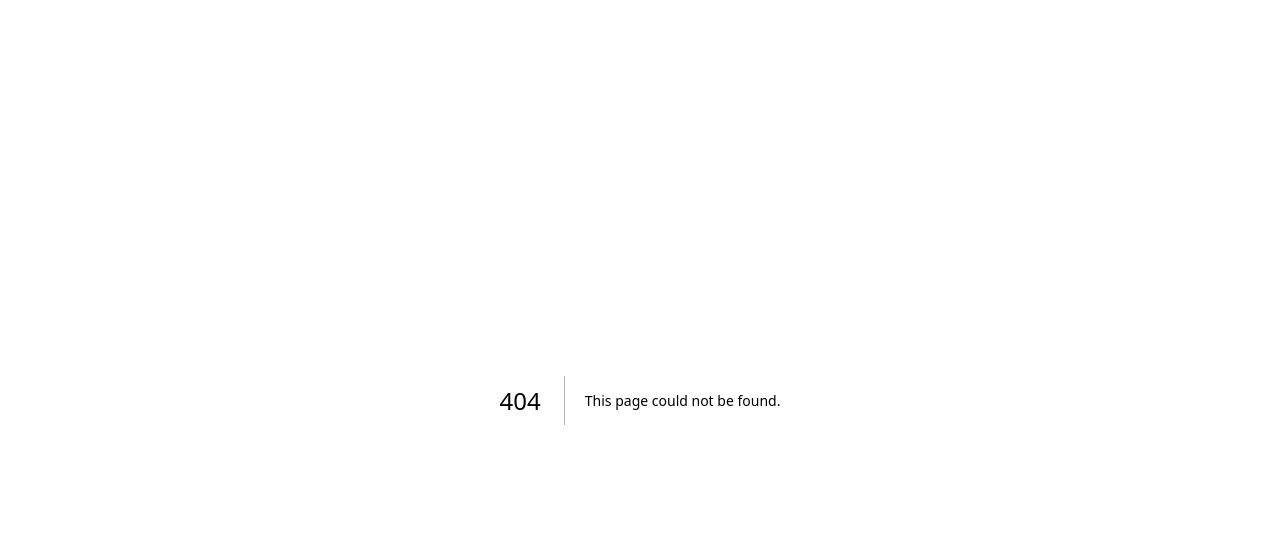
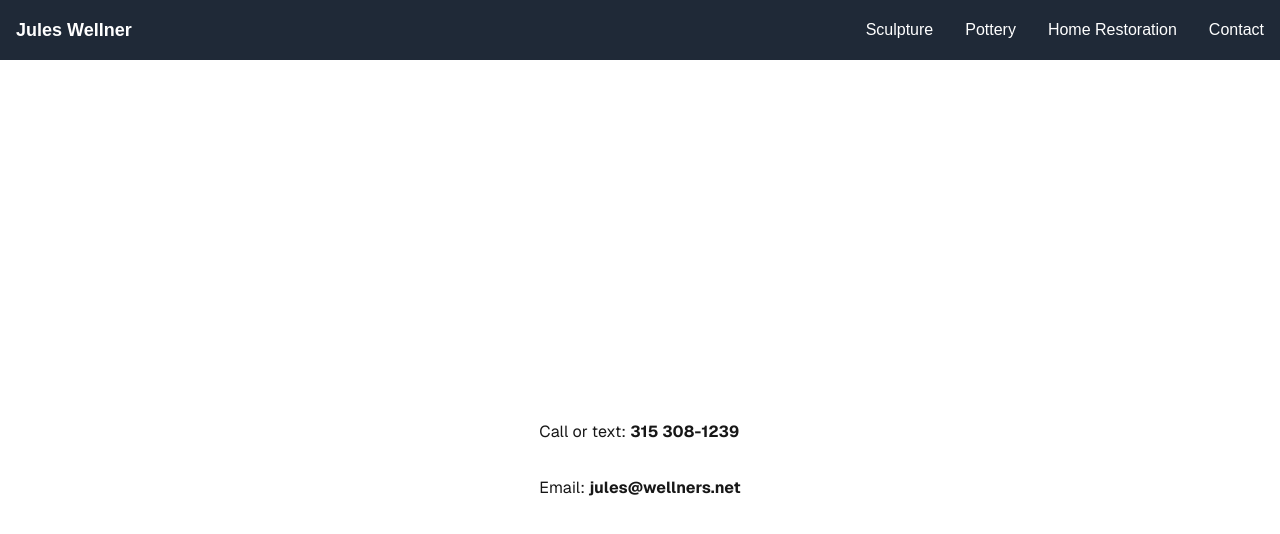
Before and after one commit to juleswellner/juleswellner.github.io, a Next.js app: page /contact in a window 1280 px wide. Before the commit this address had no page. Shown: the top 534 px of the page. Built offline with nearby package versions, Linux system fonts and the light colour scheme.

Commit message:
New layout with navbar

```diff
--- /dev/null
+++ b/app/contact/page.tsx
@@ -0,0 +1,19 @@
+//import Image from "next/image";
+
+export default function Home() {
+  return (
+    <div className="grid grid-rows-[20px_1fr_20px] items-center justify-items-center min-h-screen p-8 pb-20 gap-16 sm:p-20 font-[family-name:var(--font-geist-sans)]">
+      <main className="flex flex-col gap-8 row-start-2 items-center sm:items-start">
+        <div>
+          Call or text: <span className="font-bold">315 308-1239</span>
+        </div>
+        <div>
+          Email: <span className="font-bold">jules@wellners.net</span>
+        </div>
+
+      </main>
+      <footer className="row-start-3 flex gap-6 flex-wrap items-center justify-center">
+      </footer>
+    </div>
+  );
+}
--- /dev/null
+++ b/app/home-restoration/page.tsx
@@ -0,0 +1,20 @@
+//import Image from "next/image";
+
+export default function Home() {
+  return (
+    <div className="grid grid-rows-[20px_1fr_20px] items-center justify-items-center min-h-screen p-8 pb-20 gap-16 sm:p-20 font-[family-name:var(--font-geist-sans)]">
+      <main className="flex flex-col gap-8 row-start-2 items-center sm:items-start">
+        <div className="font-bold">
+          Home restoration
+        </div>
+        <div>
+          Expert tile installation: (bathrooms, custom showers, backsplashes, floors)
+        </div>
+
+
+      </main>
+      <footer className="row-start-3 flex gap-6 flex-wrap items-center justify-center">
+      </footer>
+    </div>
+  );
+}
--- a/app/layout.tsx
+++ b/app/layout.tsx
@@ -1,4 +1,5 @@
 import type { Metadata } from "next";
+import Link from 'next/link';
 import localFont from "next/font/local";
 import "./globals.css";
 
@@ -14,8 +15,8 @@ const geistMono = localFont({
 });
 
 export const metadata: Metadata = {
-  title: "Create Next App",
-  description: "Generated by create next app",
+  title: "Jules Wellner",
+  description: "Sculpture, Ceramics, Home Restoration",
 };
 
 export default function RootLayout({
@@ -25,10 +26,46 @@ export default function RootLayout({
 }>) {
   return (
     <html lang="en">
-      <body
-        className={`${geistSans.variable} ${geistMono.variable} antialiased`}
-      >
-        {children}
+      <head>
+        <title>Jules Wellner</title>
+      </head>
+
+      <body>
+        {/* Menu Bar */}
+        <nav className="bg-gray-800 p-4 flex justify-between items-center">
+          <div className="text-white text-lg font-bold">
+            <Link href="/">Jules Wellner</Link>
+          </div>
+
+          {/* Links on the right */}
+          <ul className="flex space-x-8">
+            <li>
+              <Link href="/sculpture" className="text-white hover:text-gray-300">
+                Sculpture
+              </Link>
+            </li>
+            <li>
+              <Link href="/pottery" className="text-white hover:text-gray-300">
+                Pottery
+              </Link>
+            </li>            <li>
+              <Link href="/home-restoration" className="text-white hover:text-gray-300">
+                Home Restoration
+              </Link>
+            </li>
+            <li>
+              <Link href="/contact" className="text-white hover:text-gray-300">
+                Contact
+              </Link>
+            </li>
+          </ul>
+
+        </nav>
+
+        {/* Page Content */}
+        <main className={`${geistSans.variable} ${geistMono.variable} antialiased`} >
+          {children}
+        </main>
       </body>
     </html>
   );
--- /dev/null
+++ b/app/pottery/page.tsx
@@ -0,0 +1,20 @@
+//import Image from "next/image";
+
+export default function Home() {
+  return (
+    <div className="grid grid-rows-[20px_1fr_20px] items-center justify-items-center min-h-screen p-8 pb-20 gap-16 sm:p-20 font-[family-name:var(--font-geist-sans)]">
+      <main className="flex flex-col gap-8 row-start-2 items-center sm:items-start">
+        <div className="font-bold">
+          Pottery
+        </div>
+        <div>
+          This is the pottery page
+        </div>
+
+
+      </main>
+      <footer className="row-start-3 flex gap-6 flex-wrap items-center justify-center">
+      </footer>
+    </div>
+  );
+}
--- /dev/null
+++ b/app/sculpture/page.tsx
@@ -0,0 +1,20 @@
+//import Image from "next/image";
+
+export default function Home() {
+  return (
+    <div className="grid grid-rows-[20px_1fr_20px] items-center justify-items-center min-h-screen p-8 pb-20 gap-16 sm:p-20 font-[family-name:var(--font-geist-sans)]">
+      <main className="flex flex-col gap-8 row-start-2 items-center sm:items-start">
+        <div className="font-bold">
+          Sculpture
+        </div>
+        <div>
+          This is the sculpture page
+        </div>
+
+
+      </main>
+      <footer className="row-start-3 flex gap-6 flex-wrap items-center justify-center">
+      </footer>
+    </div>
+  );
+}
```
